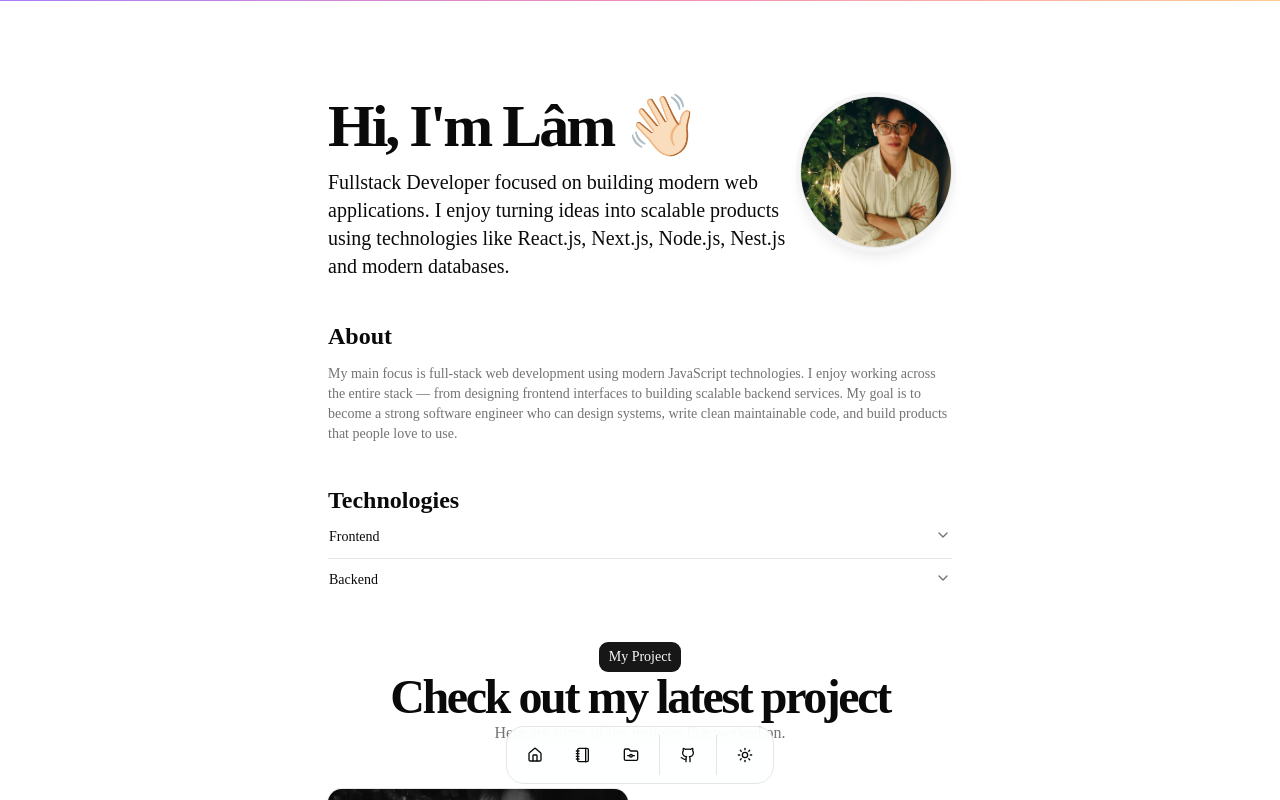
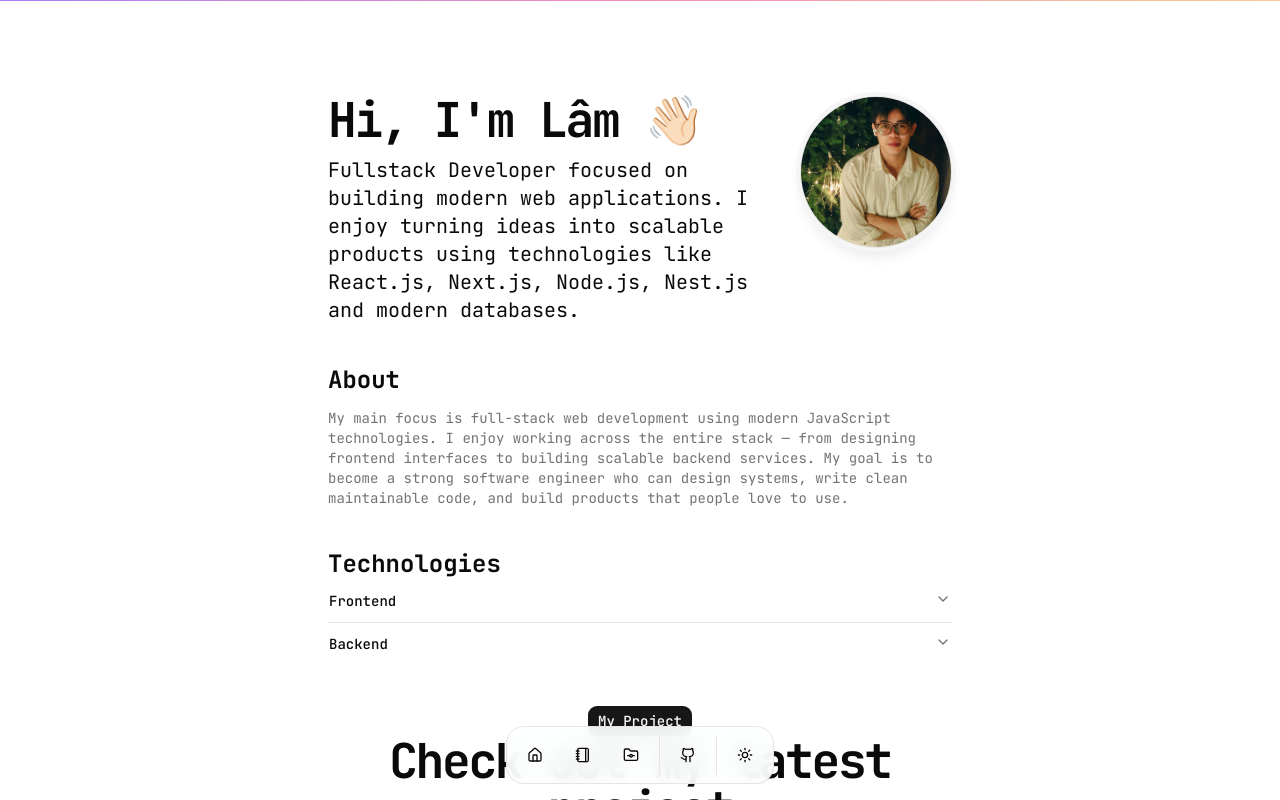
Before and after one commit to lampng/lampng-portfolio, a Next.js app: page / in a window 1280 px wide. Shown: the top 800 px of the page. Built offline with nearby package versions, Linux system fonts and the light colour scheme.

Commit message:
update font page

```diff
--- a/package.json
+++ b/package.json
@@ -20,6 +20,7 @@
         "class-variance-authority": "^0.7.1",
         "clsx": "^2.1.1",
         "framer-motion": "^12.37.0",
+        "jetbrains-mono": "^1.0.6",
         "lucide-react": "^0.577.0",
         "motion": "^12.38.0",
         "next": "16.1.6",
--- a/src/app/globals.css
+++ b/src/app/globals.css
@@ -8,7 +8,8 @@
   --color-background: var(--background);
   --color-foreground: var(--foreground);
   --font-sans: var(--font-sans);
-  --font-mono: var(--font-geist-mono);
+  --font-mono: var(--font-jetbrains);
+
   --color-sidebar-ring: var(--sidebar-ring);
   --color-sidebar-border: var(--sidebar-border);
   --color-sidebar-accent-foreground: var(--sidebar-accent-foreground);
--- a/src/app/layout.tsx
+++ b/src/app/layout.tsx
@@ -1,19 +1,15 @@
 import type { Metadata } from 'next';
-import { Geist, Geist_Mono } from 'next/font/google';
+import { JetBrains_Mono } from 'next/font/google';
 import './globals.css';
 import { cn } from '@/lib/utils';
 import { ScrollProgress } from '@/components/ui/scroll-progress';
 import DockMenu from '@/components/dockMenu';
 import { ThemeProvider } from '@/components/theme-provider';
 
-const geistSans = Geist({
-    variable: '--font-geist-sans',
+const jetbrainsMono = JetBrains_Mono({
     subsets: ['latin'],
-});
-
-const geistMono = Geist_Mono({
-    variable: '--font-geist-mono',
-    subsets: ['latin'],
+    variable: '--font-jetbrains',
+    display: 'swap',
 });
 export const metadata: Metadata = {
     metadataBase: new URL('https://lampng.site'),
@@ -30,8 +26,8 @@ export const metadata: Metadata = {
 
 export default function RootLayout({ children }: { children: React.ReactNode }) {
     return (
-        <html lang="vi" suppressHydrationWarning className="dark">
-            <body className={`${geistSans.variable} ${geistMono.variable} antialiased`}>
+        <html lang="en" suppressHydrationWarning>
+            <body className={` ${jetbrainsMono.variable} antialiased  font-mono`}>
                 <ThemeProvider attribute="class" defaultTheme="system" enableSystem disableTransitionOnChange>
                     <ScrollProgress />
                     {children}
--- a/src/app/page.tsx
+++ b/src/app/page.tsx
@@ -21,7 +21,7 @@ export default function Home() {
                     <div className="flex-col flex flex-1 space-y-3">
                         <div className="flex">
                             <TextAnimate
-                                className="inline-block text-5xl font-bold tracking-tighter sm:text-6xl xl:text-6xl/none"
+                                className="inline-block text-4xl font-bold tracking-tighter sm:text-5xl xl:text-5xl/none"
                                 animation="blurIn"
                                 delay={BLUR_FADE_DELAY}
                                 as="span"
```
Also changed, not shown: 1 other file (tests, documents, lock files or other folders).
